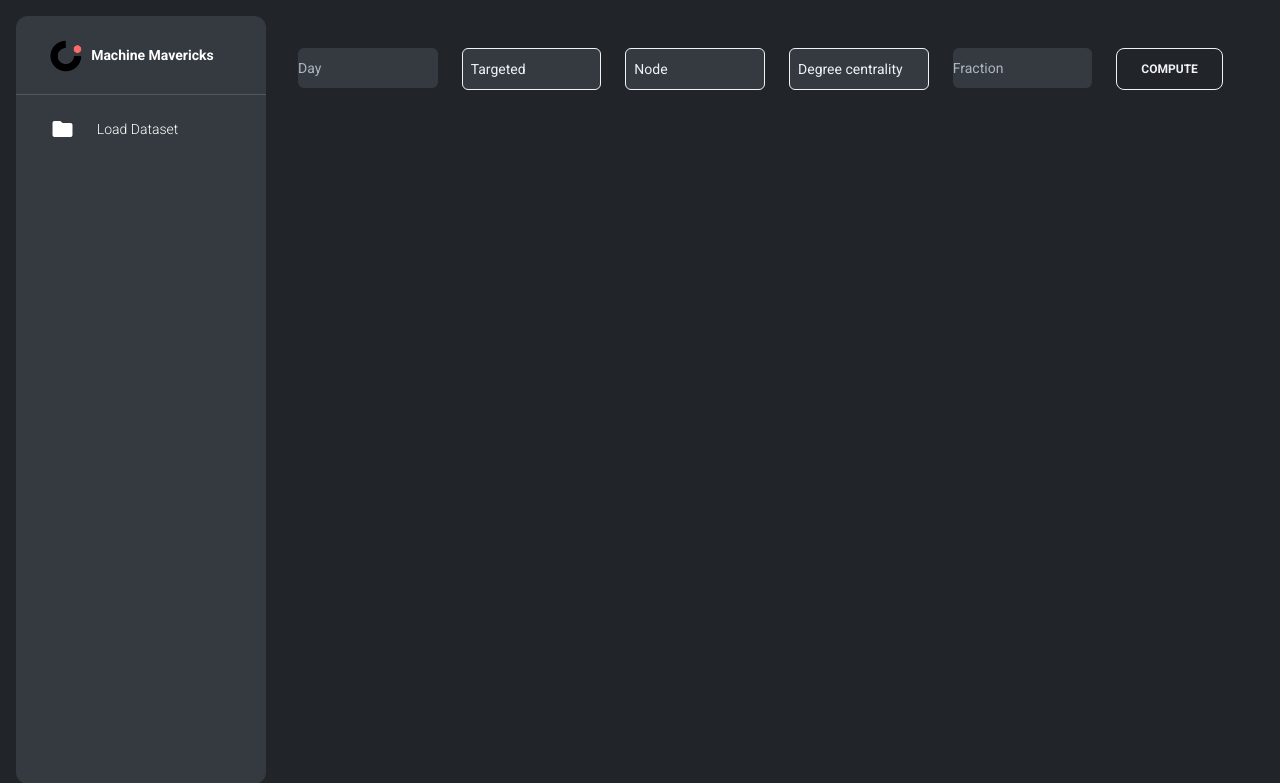
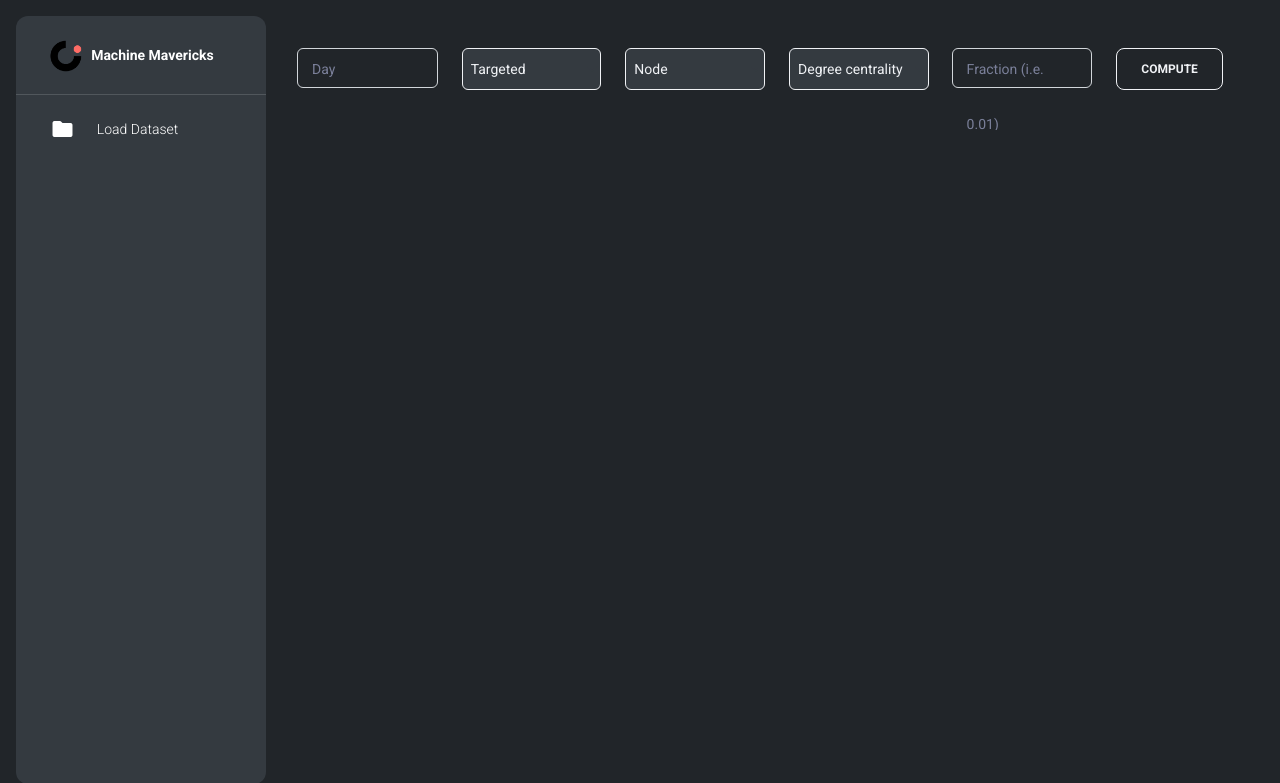
Before and after one commit to MachineMavericks/group-project, a Flask app: template backend/templates/resilience_plotly.html in a window 1280 px wide. Shown: the top 783 px of the page. Run offline with Flask 2, Linux system fonts and the light colour scheme; the template is opened without the code that fills it, so the values that code supplies are empty; parts of the project's set-up code (start-up, migrations or seed data) failed here and were passed over; some libraries are stand-ins or nearby versions.

Commit message:
Resilience service input beautified

```diff
--- a/backend/templates/resilience_plotly.html
+++ b/backend/templates/resilience_plotly.html
@@ -3,8 +3,10 @@
 {% block filters %}
 <form class="row">
     <div class="col">
-        <input type="number" name="day" id="day" class="col form-control btn-outline-white bg-gray-800 mt-3 text-white" placeholder="Day"
-               onfocus="focused(this)" onfocusout="defocused(this)">
+        <div class="input-group input-group-outline my-3">
+            <label class="form-label">Day</label>
+            <input type="number" name="day" class="form-control text-white">
+        </div>
     </div>
     <div class="col">
         <select class="form-select btn-outline-light bg-gray-800 mt-3 ps-2" name="strategy" id="strategy">
@@ -25,8 +27,10 @@
         </select>
     </div>
     <div class="col">
-        <input type="number" name="fraction" id="fraction" class="col form-control btn-outline-white bg-gray-800 mt-3 text-white" placeholder="Fraction"
-               onfocus="focused(this)" onfocusout="defocused(this)">
+        <div class="input-group input-group-outline my-3">
+            <label class="form-label">Fraction (i.e. 0.01)</label>
+            <input type="number" name="fraction" class="form-control text-white">
+        </div>
     </div>
     <div class="col">
         <button class="btn btn-outline-light mt-3 text-bold" type="submit">Compute</button>
```
